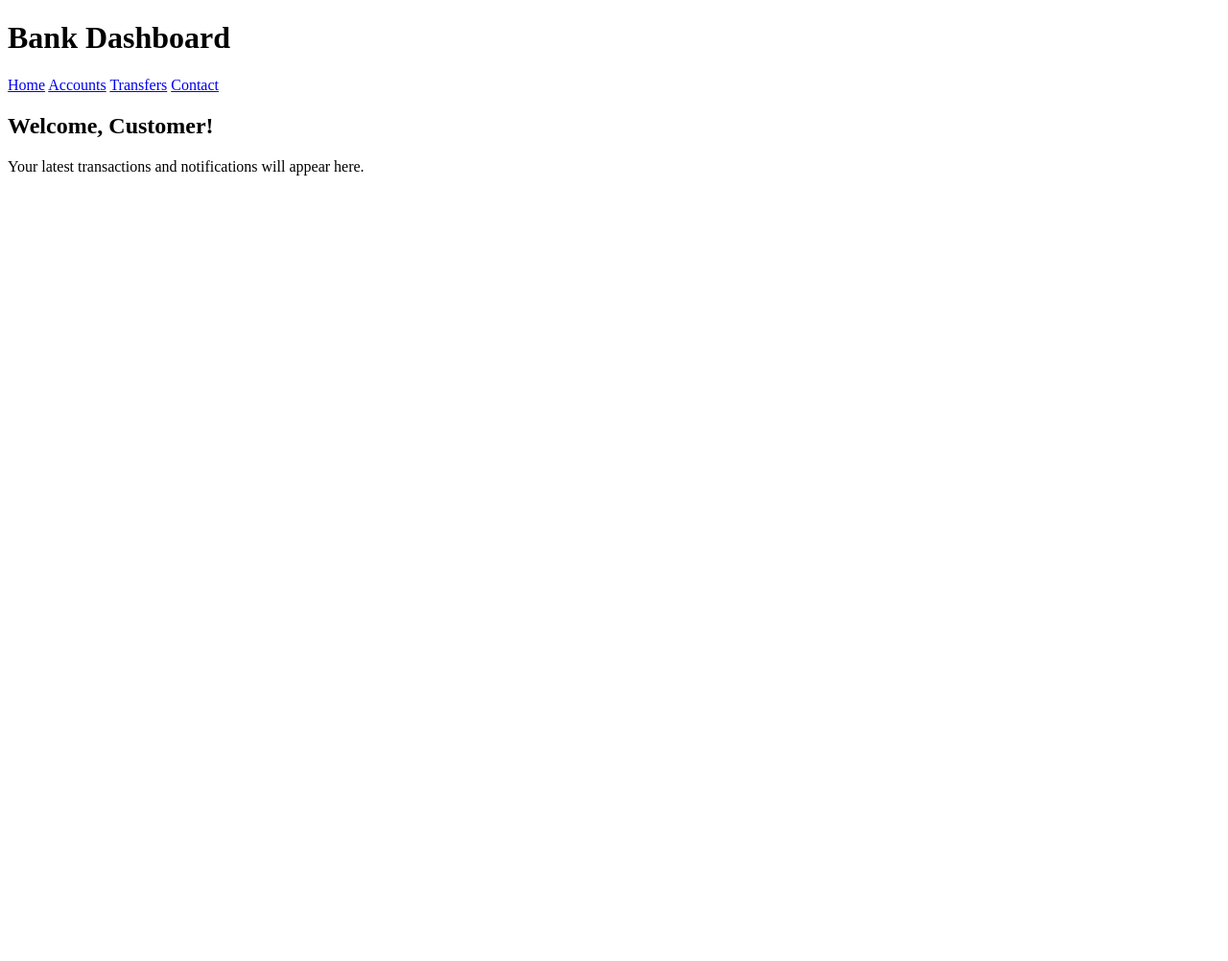
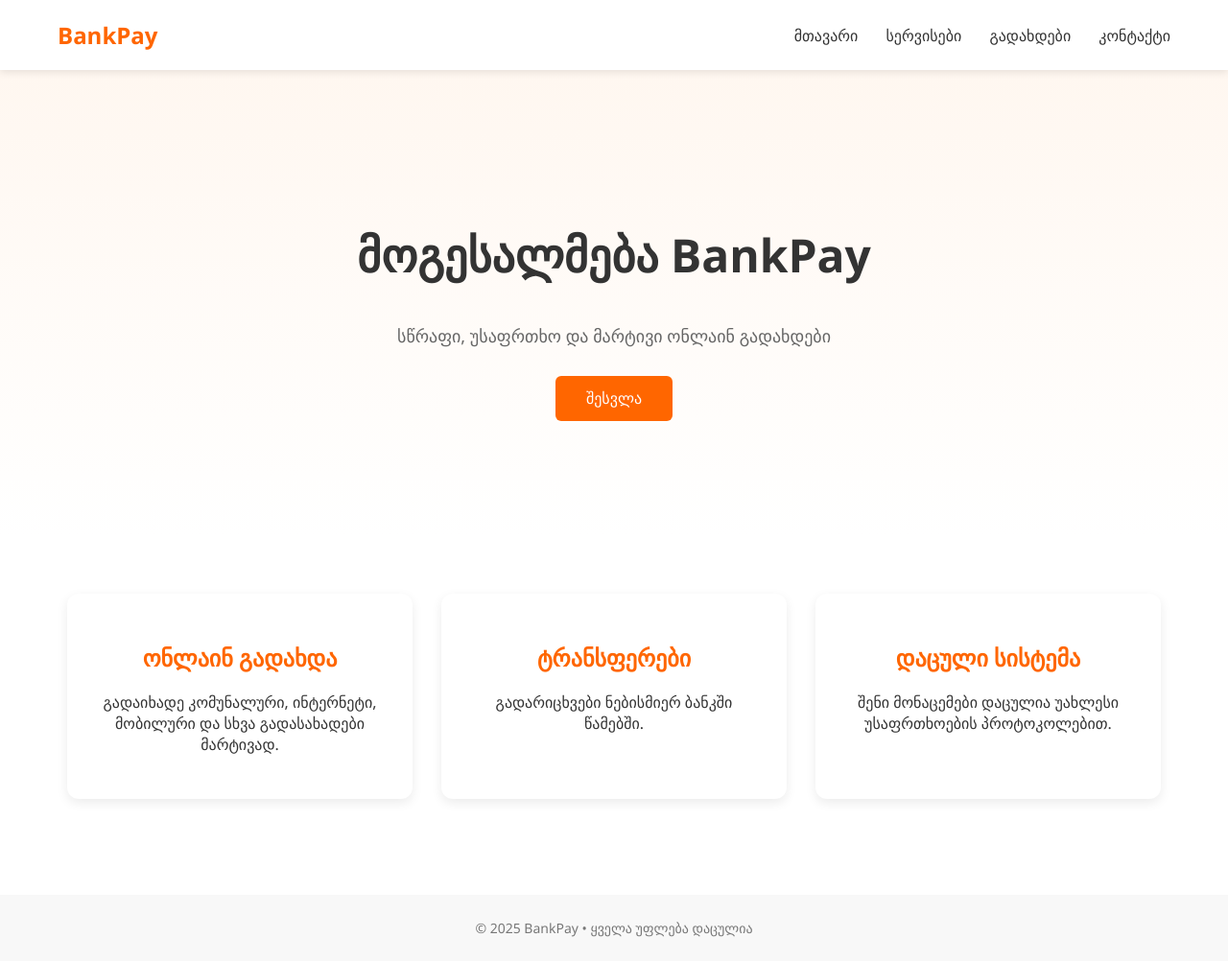
Before and after one commit to dev-kakha/bankpay, a website: page index.html in a window 1280 px wide. Shown: the whole page at 96% size. Before the commit the page ends 800 px from the top, so only its background shows below. Drawn offline with Linux system fonts and the light colour scheme.

Commit message:
Add BOG style website design

```diff
--- a/index.html
+++ b/index.html
@@ -1,23 +1,45 @@
 <!DOCTYPE html>
-<html lang="en">
+<html lang="ka">
 <head>
   <meta charset="UTF-8">
-    <title>Bank Dashboard</title>
+  <meta name="viewport" content="width=device-width, initial-scale=1.0">
+  <title>BankPay • საქართველოს ბანკის სტილი</title>
   <link rel="stylesheet" href="style.css">
 </head>
 <body>
   <header>
-        <h1>Bank Dashboard</h1>
+    <div class="logo">BankPay</div>
     <nav>
-            <a href="#">Home</a>
-            <a href="#">Accounts</a>
-            <a href="#">Transfers</a>
-            <a href="#">Contact</a>
+      <a href="#">მთავარი</a>
+      <a href="#">სერვისები</a>
+      <a href="#">გადახდები</a>
+      <a href="#">კონტაქტი</a>
     </nav>
   </header>
-    <main>
-        <h2>Welcome, Customer!</h2>
-        <p>Your latest transactions and notifications will appear here.</p>
-    </main>
+
+  <section class="hero">
+    <h1>მოგესალმება BankPay</h1>
+    <p>სწრაფი, უსაფრთხო და მარტივი ონლაინ გადახდები</p>
+    <button>შესვლა</button>
+  </section>
+
+  <section class="features">
+    <div class="card">
+      <h2>ონლაინ გადახდა</h2>
+      <p>გადაიხადე კომუნალური, ინტერნეტი, მობილური და სხვა გადასახადები მარტივად.</p>
+    </div>
+    <div class="card">
+      <h2>ტრანსფერები</h2>
+      <p>გადარიცხვები ნებისმიერ ბანკში წამებში.</p>
+    </div>
+    <div class="card">
+      <h2>დაცული სისტემა</h2>
+      <p>შენი მონაცემები დაცულია უახლესი უსაფრთხოების პროტოკოლებით.</p>
+    </div>
+  </section>
+
+  <footer>
+    © 2025 BankPay • ყველა უფლება დაცულია
+  </footer>
 </body>
 </html>
--- a/style.css
+++ b/style.css
@@ -0,0 +1,106 @@
+body {
+  margin: 0;
+  font-family: "Segoe UI", Arial, sans-serif;
+  background-color: #fff;
+  color: #333;
+}
+
+/* Header */
+header {
+  display: flex;
+  justify-content: space-between;
+  align-items: center;
+  padding: 20px 60px;
+  background-color: #fff;
+  box-shadow: 0 2px 8px rgba(0,0,0,0.1);
+  position: sticky;
+  top: 0;
+}
+
+.logo {
+  font-size: 24px;
+  font-weight: bold;
+  color: #ff6600; /* საქართველოს ბანკის ფორთოხლისფერი */
+}
+
+nav a {
+  text-decoration: none;
+  color: #333;
+  margin-left: 25px;
+  font-weight: 500;
+  transition: 0.3s;
+}
+
+nav a:hover {
+  color: #ff6600;
+}
+
+/* Hero Section */
+.hero {
+  text-align: center;
+  padding: 120px 20px;
+  background: linear-gradient(180deg, #fff7f0, #ffffff);
+}
+
+.hero h1 {
+  font-size: 48px;
+  color: #333;
+}
+
+.hero p {
+  font-size: 18px;
+  color: #666;
+  margin: 10px 0 30px;
+}
+
+button {
+  background-color: #ff6600;
+  color: white;
+  border: none;
+  padding: 14px 32px;
+  border-radius: 6px;
+  cursor: pointer;
+  font-size: 16px;
+  transition: 0.3s;
+}
+
+button:hover {
+  background-color: #e65c00;
+}
+
+/* Features */
+.features {
+  display: flex;
+  justify-content: center;
+  gap: 30px;
+  padding: 60px 20px;
+  flex-wrap: wrap;
+}
+
+.card {
+  background: #fff;
+  border-radius: 12px;
+  box-shadow: 0 4px 12px rgba(0,0,0,0.08);
+  padding: 30px;
+  max-width: 300px;
+  text-align: center;
+  transition: 0.3s;
+}
+
+.card:hover {
+  transform: translateY(-6px);
+}
+
+.card h2 {
+  color: #ff6600;
+}
+
+/* Footer */
+footer {
+  text-align: center;
+  background-color: #f8f8f8;
+  padding: 25px;
+  font-size: 14px;
+  color: #777;
+  margin-top: 40px;
+}
```
Lines whose indentation alone changed are shown as unchanged.
